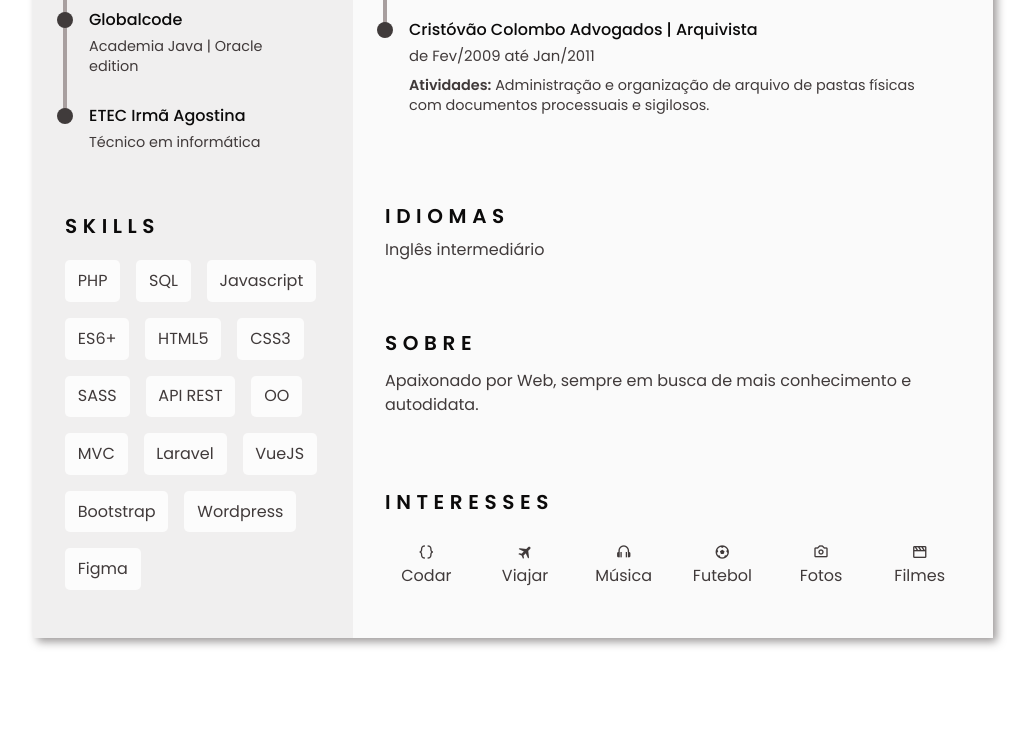
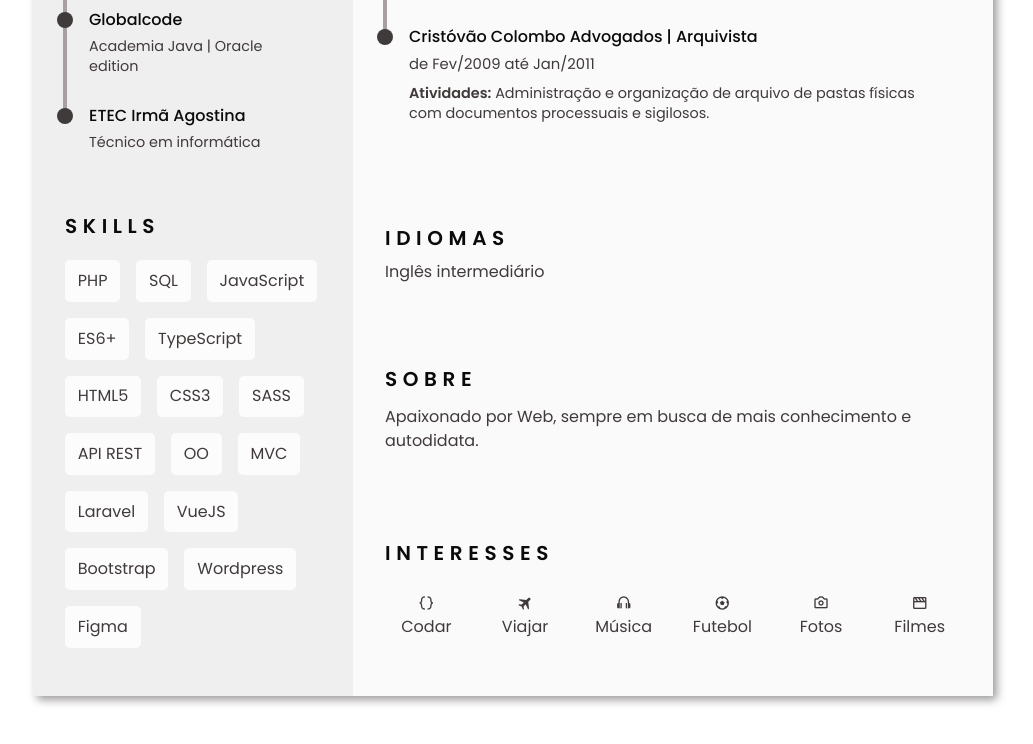
Before and after one commit to Claytonrss/claytonrss.github.io, a plain HTML site: page index.html in a window 1280 px wide. Shown: the part 760-1504 px from the top of the page, without its empty margins (127-1160 px from the left). Before the commit the page ends 1446 px from the top, so only its background shows below. Drawn offline with nearby package versions, Linux system fonts and the light colour scheme.

Commit message:
Update index.html

```diff
--- a/index.html
+++ b/index.html
@@ -115,8 +115,9 @@
                 <ul>
                     <li>PHP</li>
                     <li>SQL</li>
-                    <li>Javascript</li>
+                    <li>JavaScript</li>
                     <li>ES6+</li>
+                    <li>TypeScript</li>
                     <li>HTML5</li>
                     <li>CSS3</li>
                     <li>SASS</li>
```
